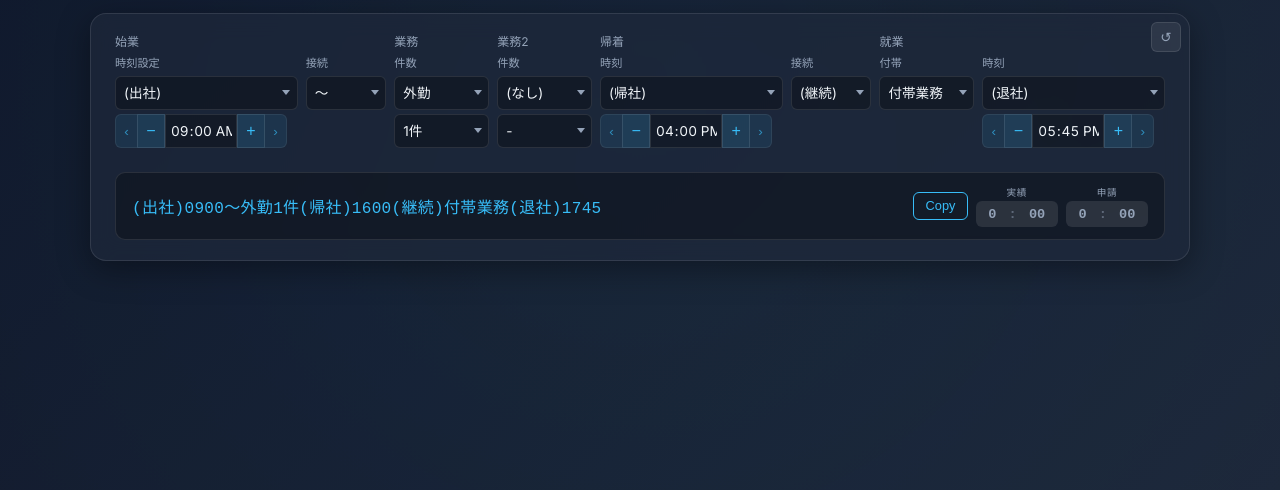
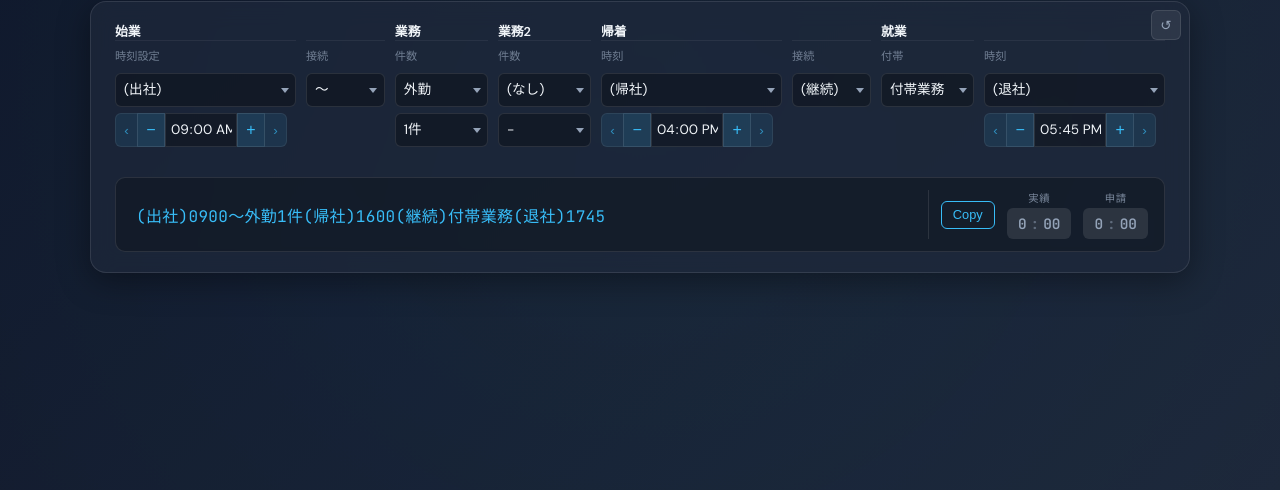
Before and after one commit to mihalinn/secret-website, a website built with Vite: page index.html in a window 1280 px wide. Shown: the part 310-800 px from the top of the page. Built offline with nearby package versions, Linux system fonts and the light colour scheme.

Commit message:
polish: upgrade fonts, UI cleanup, fix stale comments

```diff
--- a/app.js
+++ b/app.js
@@ -65,7 +65,18 @@ function adjTime(id, mins) {
         el.value = DEFAULTS[id] || STANDARD_END;
     }
 
-    let cur = getMinutes(el.value) + mins;
+    let cur = getMinutes(el.value);
+
+    // ±15 の場合は15分刻みのキリの良い時間にスナップ
+    if (Math.abs(mins) === 15) {
+        if (mins > 0) {
+            cur = (Math.floor(cur / 15) + 1) * 15;
+        } else {
+            cur = (Math.ceil(cur / 15) - 1) * 15;
+        }
+    } else {
+        cur += mins;
+    }
 
     // 0:00 〜 23:59 にラップ
     if (cur < 0) cur += 24 * 60;
@@ -82,8 +93,15 @@ function adjTime(id, mins) {
 function updateConnectors() {
     const startType = val('start-type');
     const conn1 = document.getElementById('conn-1');
+    const startTime = document.getElementById('start-time');
 
-    conn1.value = (startType === '(早出)') ? '(休5)' : '～';
+    if (startType === '(早出)') {
+        conn1.value = '(休5)';
+        startTime.value = '08:30';
+    } else {
+        conn1.value = '～';
+        startTime.value = STANDARD_START;
+    }
     generateReport();
 }
 
@@ -120,7 +138,7 @@ function calcOvertime() {
 
     // 実績表示
     updateBadge('ot-actual', otMinutes);
-    // 申請表示（15分切り捨て）
+    // 申請表示（10分切り捨て）
     updateBadge('ot-round', roundedMin);
 }
 
--- a/index.html
+++ b/index.html
@@ -10,7 +10,7 @@
     <link rel="preconnect" href="https://fonts.googleapis.com">
     <link rel="preconnect" href="https://fonts.gstatic.com" crossorigin>
     <link
-        href="https://fonts.googleapis.com/css2?family=Inter:wght@300;400;600&family=Noto+Sans+JP:wght@300;400;700&display=swap"
+        href="https://fonts.googleapis.com/css2?family=DM+Sans:wght@300;400;500;600;700&family=Noto+Sans+JP:wght@300;400;500;700&family=Outfit:wght@400;600;700&family=JetBrains+Mono:wght@400;600&display=swap"
         rel="stylesheet">
 
     <link rel="stylesheet" href="style.css">
@@ -169,7 +169,7 @@
 
                 <!-- 結果エリア -->
                 <div class="preview-area">
-                    <div class="result-box" id="result-text">...</div>
+                    <div class="result-box" id="result-text" contenteditable="true">...</div>
                     <div class="preview-actions">
                         <button class="btn-icon" onclick="copyResult()" title="Copy">Copy</button>
                         <div class="overtime-group">
--- a/style.css
+++ b/style.css
@@ -27,7 +27,7 @@
 }
 
 body {
-    font-family: 'Inter', 'Noto Sans JP', sans-serif;
+    font-family: 'DM Sans', 'Noto Sans JP', sans-serif;
     background: linear-gradient(135deg, var(--bg-gradient-start), var(--bg-gradient-end));
     color: var(--text-primary);
     min-height: 100vh;
@@ -94,6 +94,7 @@ body {
 }
 
 h1 {
+    font-family: 'Outfit', 'Noto Sans JP', sans-serif;
     font-size: 1.8rem;
     margin: 0.3rem 0;
     font-weight: 700;
@@ -177,10 +178,10 @@ h1 {
 .ctrl-grid {
     display: grid;
     grid-template-columns: repeat(8, auto);
-    gap: 4px 8px;
+    gap: 6px 10px;
     align-items: center;
     overflow-x: auto;
-    padding-bottom: 8px;
+    padding-bottom: 10px;
 }
 
 /* Grid Labels */
@@ -191,14 +192,19 @@ h1 {
 }
 
 .lbl.main {
-    font-size: 0.75rem;
-    height: 1rem;
-    line-height: 1rem;
+    font-size: 0.8rem;
+    font-weight: 600;
+    color: var(--text-primary);
+    height: 1.2rem;
+    line-height: 1.2rem;
+    padding-bottom: 2px;
+    border-bottom: 1px solid rgba(255, 255, 255, 0.06);
 }
 
 .lbl.sub {
     font-size: 0.7rem;
-    margin-bottom: 2px;
+    margin-bottom: 4px;
+    opacity: 0.7;
 }
 
 /* Empty cell spacer */
@@ -312,10 +318,10 @@ input[type="time"] {
 .preview-area {
     display: flex;
     align-items: center;
-    gap: 1rem;
-    margin-top: 1rem;
+    gap: 0.75rem;
+    margin-top: 1.25rem;
     padding: 0.75rem 1rem;
-    background: rgba(0, 0, 0, 0.3);
+    background: rgba(0, 0, 0, 0.25);
     border-radius: 10px;
     border: 1px solid var(--glass-border);
 }
@@ -323,19 +329,31 @@ input[type="time"] {
 .result-box {
     flex-grow: 1;
     font-size: 1rem;
-    font-family: 'Courier New', monospace;
+    font-family: 'JetBrains Mono', monospace;
     color: var(--accent);
     white-space: nowrap;
     overflow: hidden;
     text-overflow: ellipsis;
     letter-spacing: 0.02em;
+    cursor: text;
+    padding: 2px 4px;
+    border-radius: 4px;
+    outline: none;
+}
+
+.result-box:focus {
+    background: rgba(255, 255, 255, 0.05);
+    box-shadow: 0 0 0 1px var(--accent);
 }
 
 .preview-actions {
     display: flex;
     align-items: center;
-    gap: 0.5rem;
+    gap: 0.75rem;
     flex-shrink: 0;
+    margin-left: auto;
+    padding-left: 0.75rem;
+    border-left: 1px solid var(--glass-border);
 }
 
 .btn-icon {
@@ -358,23 +376,25 @@ input[type="time"] {
     display: flex;
     flex-direction: column;
     align-items: center;
-    gap: 2px;
+    gap: 3px;
 }
 
 .overtime-label {
-    font-size: 0.6rem;
+    font-size: 0.65rem;
     color: var(--text-secondary);
-    text-transform: uppercase;
     letter-spacing: 0.05em;
+    opacity: 0.8;
 }
 
 .overtime-badge {
-    padding: 0.35rem 0.6rem;
+    display: flex;
+    align-items: center;
+    padding: 0.3rem 0.5rem;
     border-radius: 6px;
     background: rgba(255, 255, 255, 0.08);
     font-weight: 600;
-    font-family: 'Courier New', monospace;
-    font-size: 0.85rem;
+    font-family: 'JetBrains Mono', monospace;
+    font-size: 0.9rem;
     color: #94a3b8;
     white-space: nowrap;
 }
```
